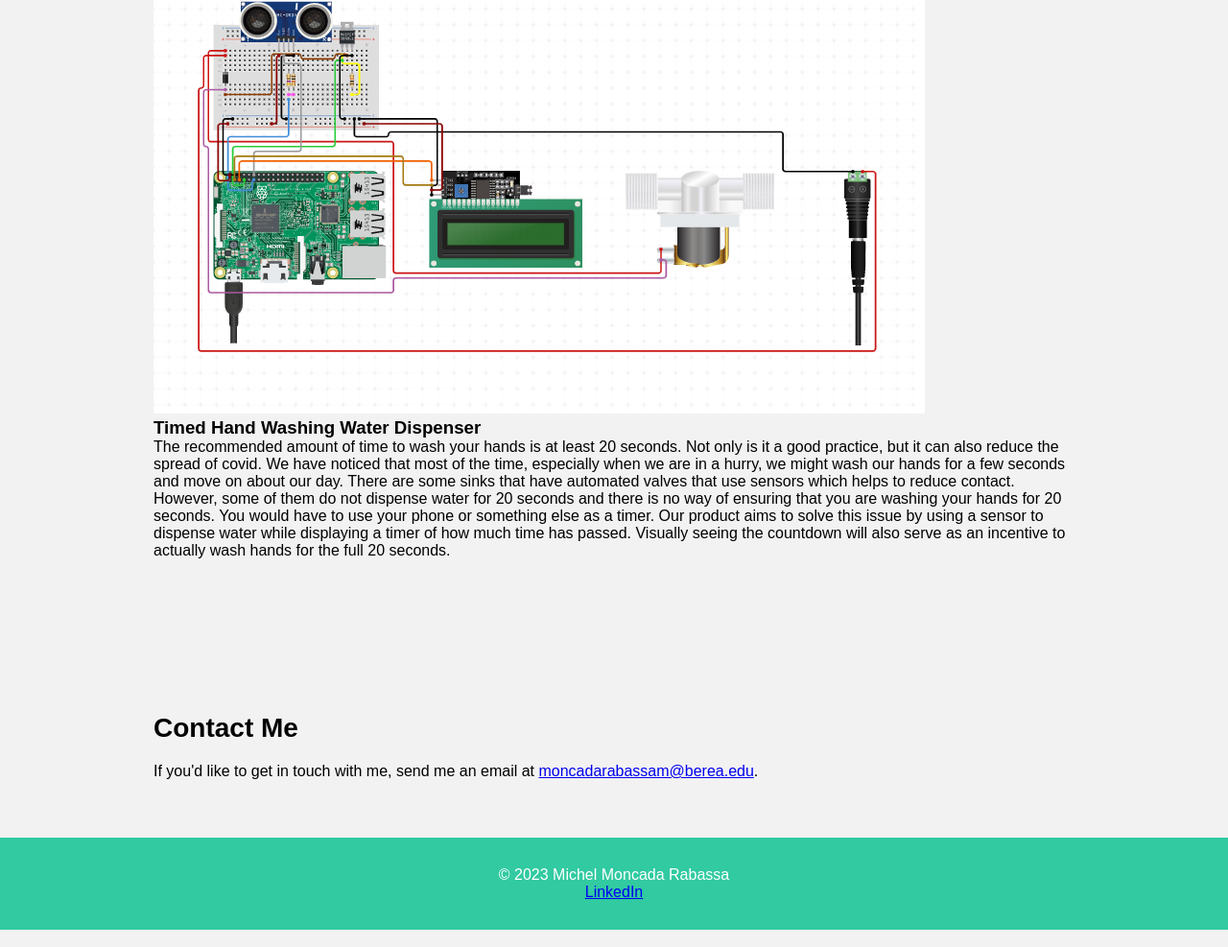
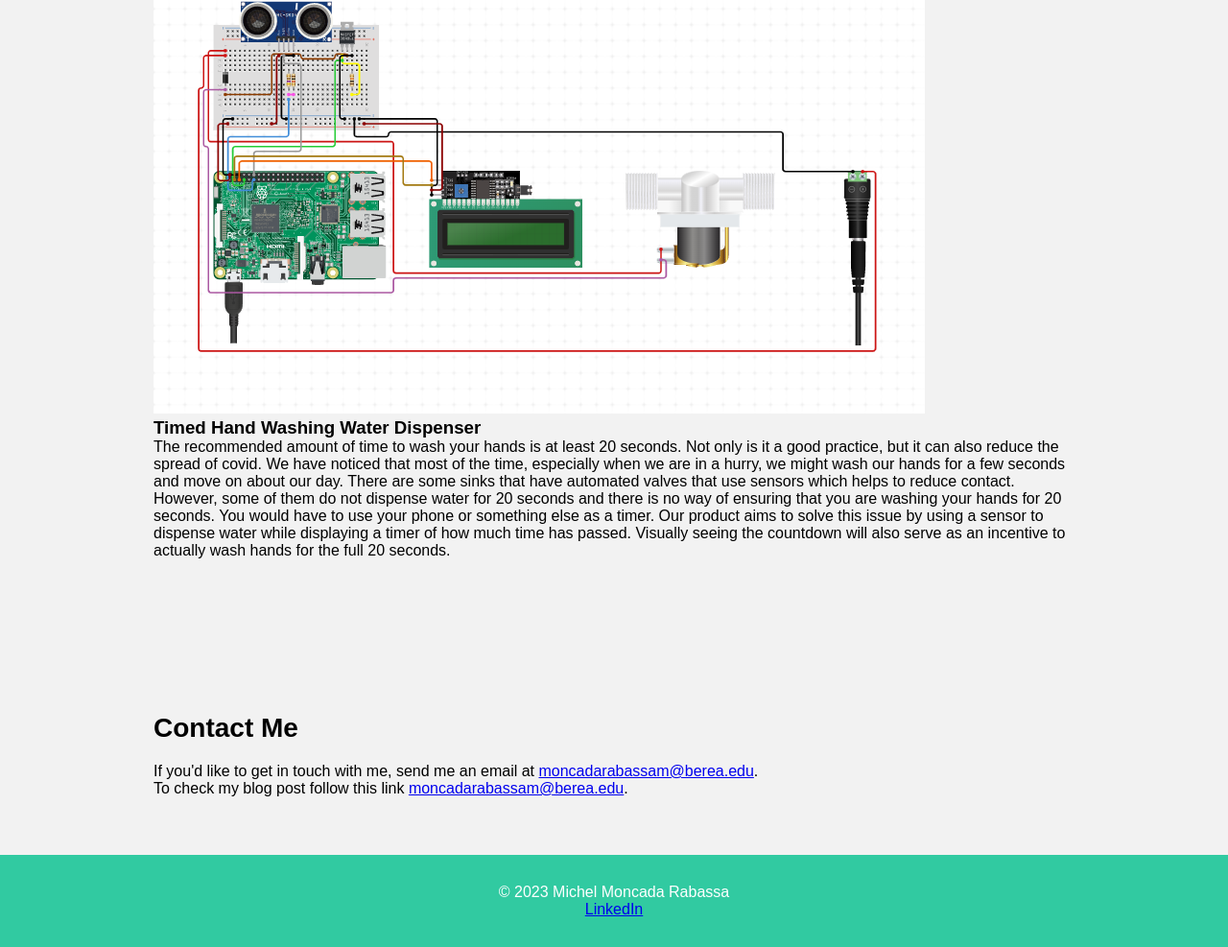
Before and after one commit to michelmonc/michelmonc.github.io, a plain HTML site: page index.html in a window 1280 px wide. Shown: the part 731-1718 px from the top of the page at 96% size. Drawn offline with Linux system fonts and the light colour scheme.

Commit message:
Added my blogpost email to my portafolio

```diff
--- a/index.html
+++ b/index.html
@@ -62,6 +62,7 @@ Overall, my dedication to my education and professional development, combined wi
         <div class="container">
             <h2>Contact Me</h2>
             <p>If you'd like to get in touch with me, send me an email at <a href="mailto:your.email@example.com">moncadarabassam@berea.edu</a>.</p>
+            <p>To check my blog post follow this link <a href="https://blog77772.wordpress.com">moncadarabassam@berea.edu</a>.</p>
         </div>
     </section>
 
```
